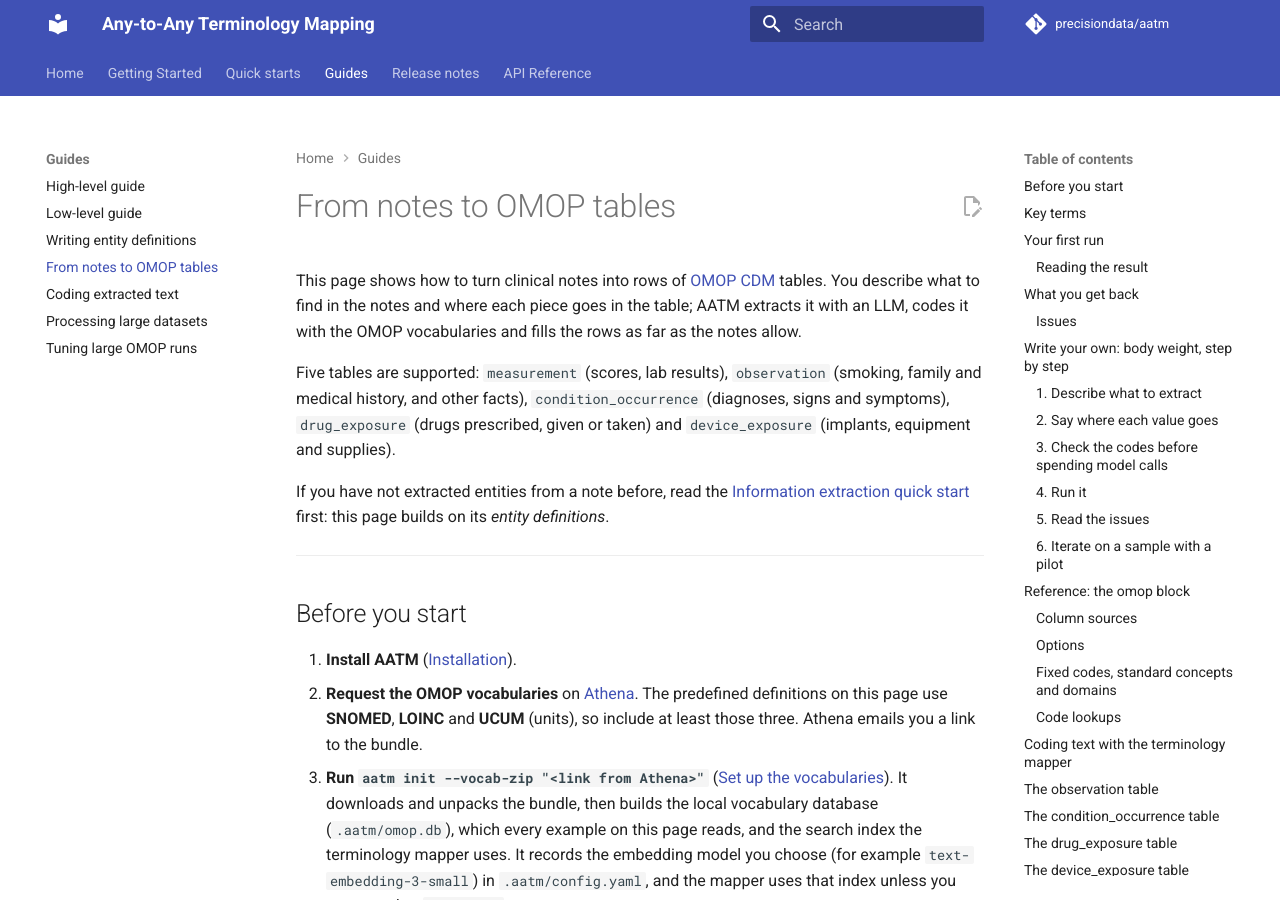
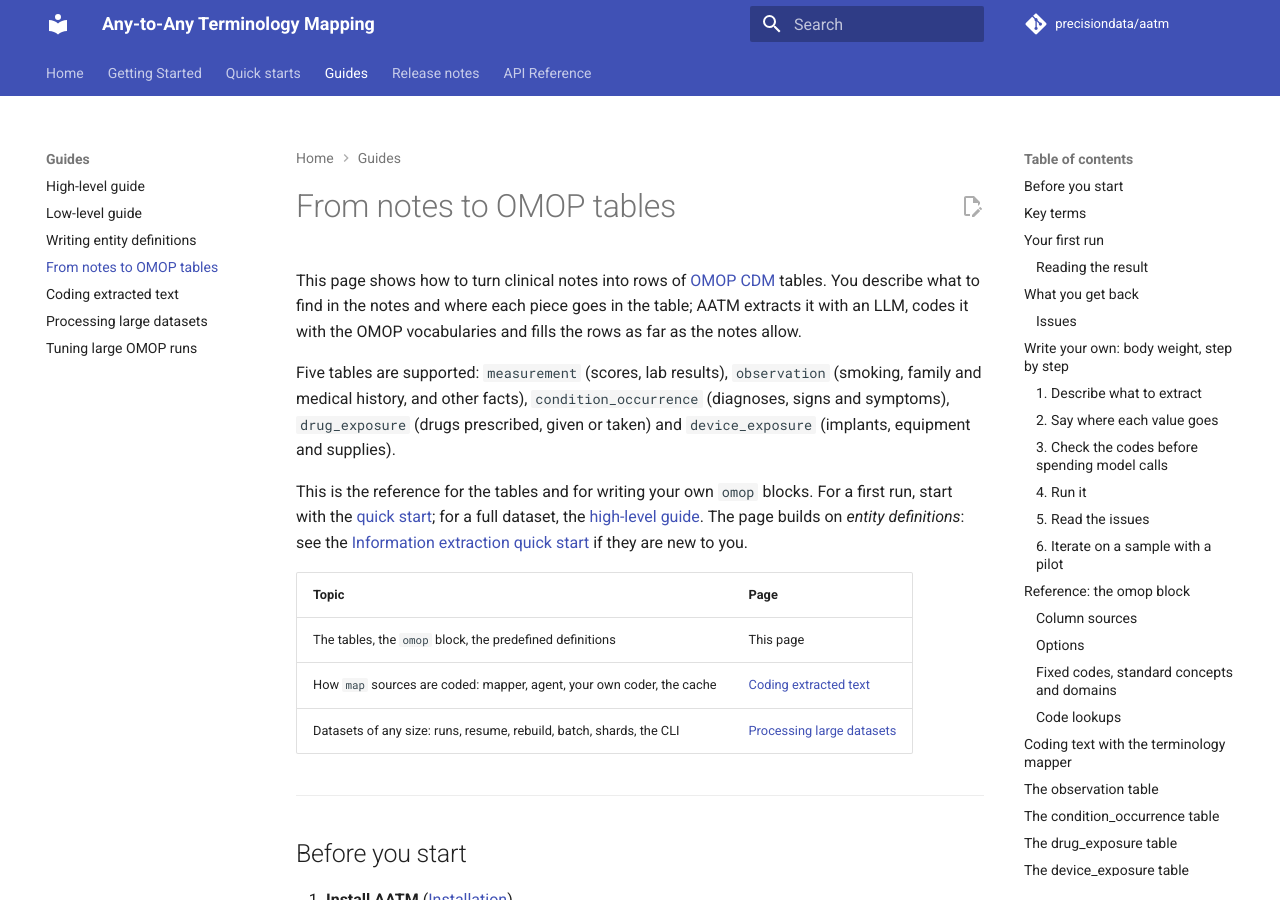
Before and after one commit to precisiondata/aatm, an MkDocs documentation site: the page built from docs/getting-started/omop_tables.md, in a window 1280 px wide and 900 px high. Built offline with MkDocs 1.6.1 and Material for MkDocs 9.7.7, drawn with Linux system fonts in a browser that asks for light colours; comment, search, counter and statistics services are not loaded; the version menu is left out.

Commit message:
docs: cross-links between the OMOP pages, versioned docs links
The OMOP reference and coding pages say what they cover and point to
the quick start and guides. Notebook and examples links go to /latest/,
since the unversioned paths serve a stale copy from before versioning.

Co-Authored-By: Claude Opus 5.5 <noreply@anthropic.com>

```diff
--- a/docs/getting-started/omop_tables.md
+++ b/docs/getting-started/omop_tables.md
@@ -11,9 +11,16 @@ Five tables are supported: `measurement` (scores, lab results), `observation`
 (diagnoses, signs and symptoms), `drug_exposure` (drugs prescribed, given or taken) and
 `device_exposure` (implants, equipment and supplies).
 
-If you have not extracted entities from a note before, read the
-[Information extraction quick start](quick_start_extraction.md) first: this page builds
-on its *entity definitions*.
+This is the reference for the tables and for writing your own `omop` blocks. For a
+first run, start with the [quick start](quick_start_omop.md); for a full dataset, the
+[high-level guide](high_level.md). The page builds on *entity definitions*: see the
+[Information extraction quick start](quick_start_extraction.md) if they are new to you.
+
+| Topic | Page |
+|---|---|
+| The tables, the `omop` block, the predefined definitions | This page |
+| How `map` sources are coded: mapper, agent, your own coder, the cache | [Coding extracted text](coding_text.md) |
+| Datasets of any size: runs, resume, rebuild, batch, shards, the CLI | [Processing large datasets](large_datasets.md) |
 
 ---
 
```
Also changed, not shown: docs/getting-started/coding_text.md (+4 -0 lines), examples/README.md (+1 -1 lines), 6 other files.
